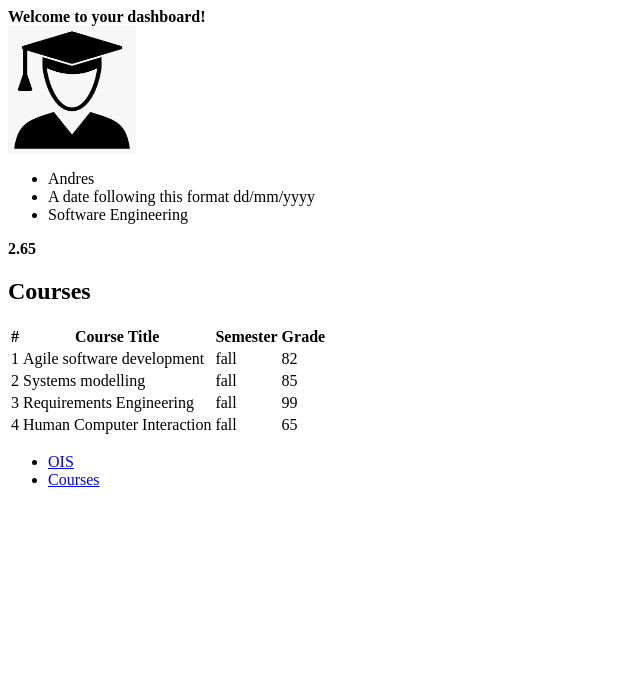
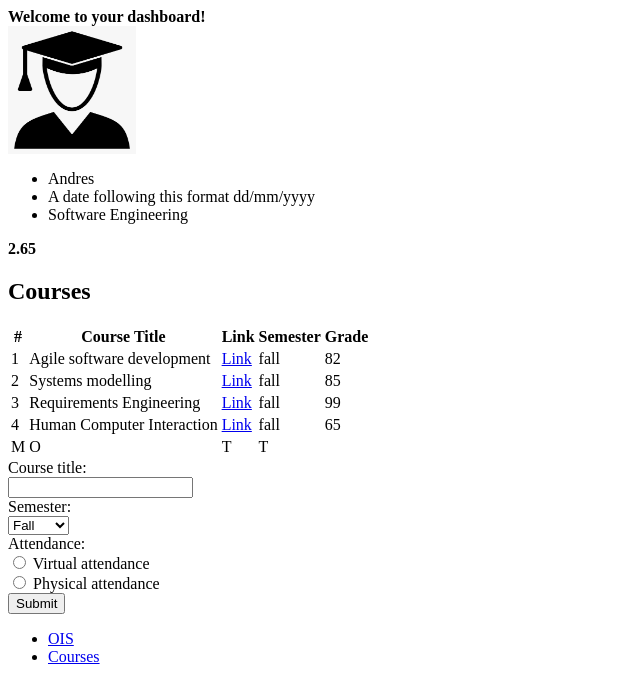
Before and after one commit to AndresAlumets/webapp, a plain HTML site: page index.html in a window 1280 px wide. Shown: the whole page, without its empty margins (0-640 px from the left). Drawn offline with Linux system fonts and the light colour scheme.

Commit message:
Praks2 done

```diff
--- a/index.html
+++ b/index.html
@@ -31,6 +31,7 @@
             <tr>
                 <th>#</th>
                 <th>Course Title</th>
+                <th>Link</th>
                 <th>Semester</th>
                 <th>Grade</th>
             </tr>
@@ -39,37 +40,67 @@
             <tr>
                 <td>1</td>
                 <td>Agile software development</td>
+                <td><a href="https://courses.cs.ut.ee/2023/ASD/fall">Link</a></td>
                 <td>fall</td>
                 <td>82</td>
             </tr>
             <tr>
                 <td>2</td>
                 <td> Systems modelling </td>
+                <td><a href="https://courses.cs.ut.ee/2023/systemsmodelling/fall">Link</a></td>
                 <td>fall</td>
                 <td>85</td>
             </tr>
             <tr>
                 <td>3</td>
                 <td> Requirements Engineering </td>
+                <td><a href="https://courses.cs.ut.ee/2023/RE/fall">Link</a></td>
                 <td>fall</td>
                 <td>99</td>
             </tr>
             <tr>
                 <td>4</td>
                 <td> Human Computer Interaction </td>
+                <td><a href="https://courses.cs.ut.ee/2023/HCI/fall">Link</a></td>
                 <td>fall</td>
                 <td>65</td>
             </tr>
             </tbody>
+            <tfoot>
+                <tr>
+                    <td>M</td>
+                    <td>O</td>
+                    <td>T</td>
+                    <td>T</td>
+                </tr>
+            </tfoot>
         </table>
+    </section>
+    <section>
+        <form>
+            <label for="ctitle">Course title:</label><br>
+            <input type="text" id="ctitle" name="ctitle"><br>
+            <label for="semester">Semester:</label><br>
+            <select id="semester" name="semester">
+              <option value="fall">Fall</option>
+              <option value="spring">Spring</option>
+            </select>
+            <br>
+            <label for="attendance">Attendance:</label><br>
+            <input type="radio" id="virtual" name="attendance" value="Virtual attendance">
+            <label for="html">Virtual attendance</label><br>
+            <input type="radio" id="physical" name="attendance" value="Physical attendance">
+            <label for="physical">Physical attendance</label><br>
+            <input type="submit" value="Submit">
+        </form>
     </section>
     <footer>
         <ul>
             <li>
-                <a href="https://ois2.ut.ee/">OIS</a>
+                <a href="https://ois2.ut.ee/" target="_blank">OIS</a>
             </li>
             <li>
-                <a href="https://courses.cs.ut.ee/">Courses</a>
+                <a href="https://courses.cs.ut.ee/" target="_blank">Courses</a>
             </li>
         </ul>
     </footer>
```
